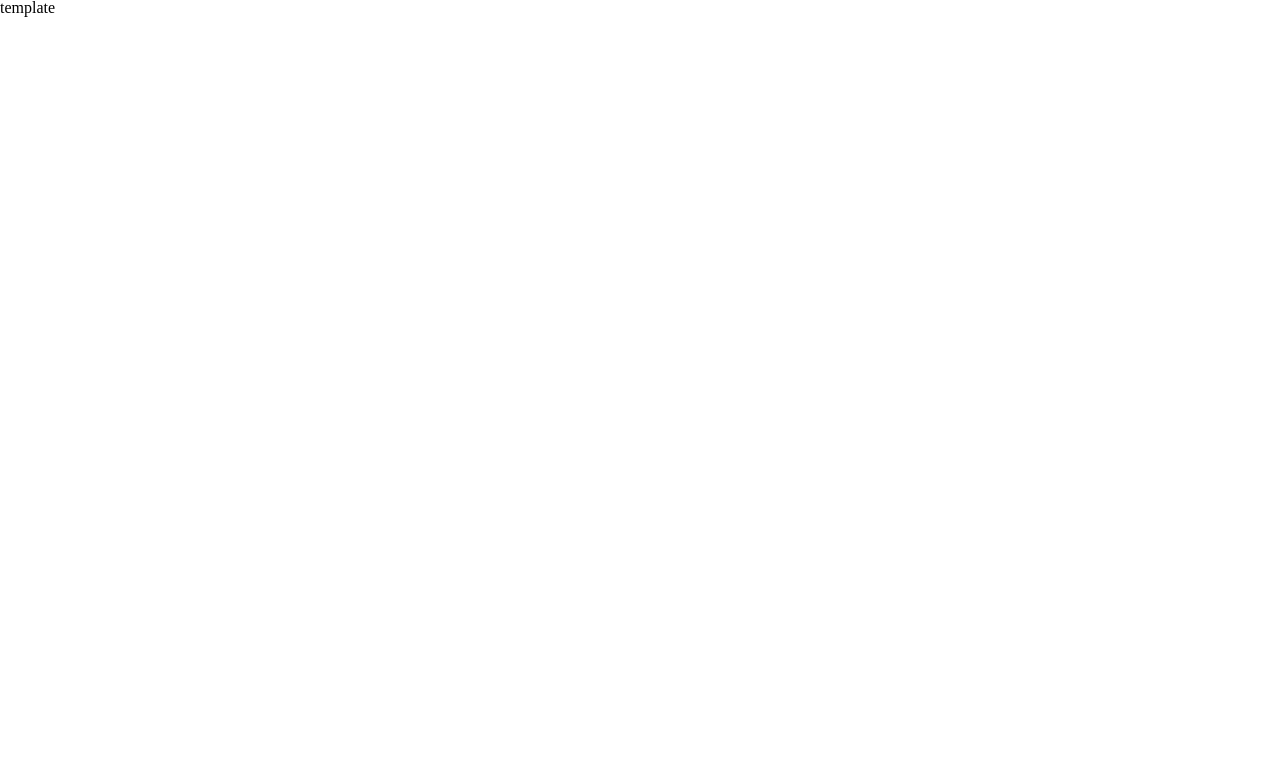
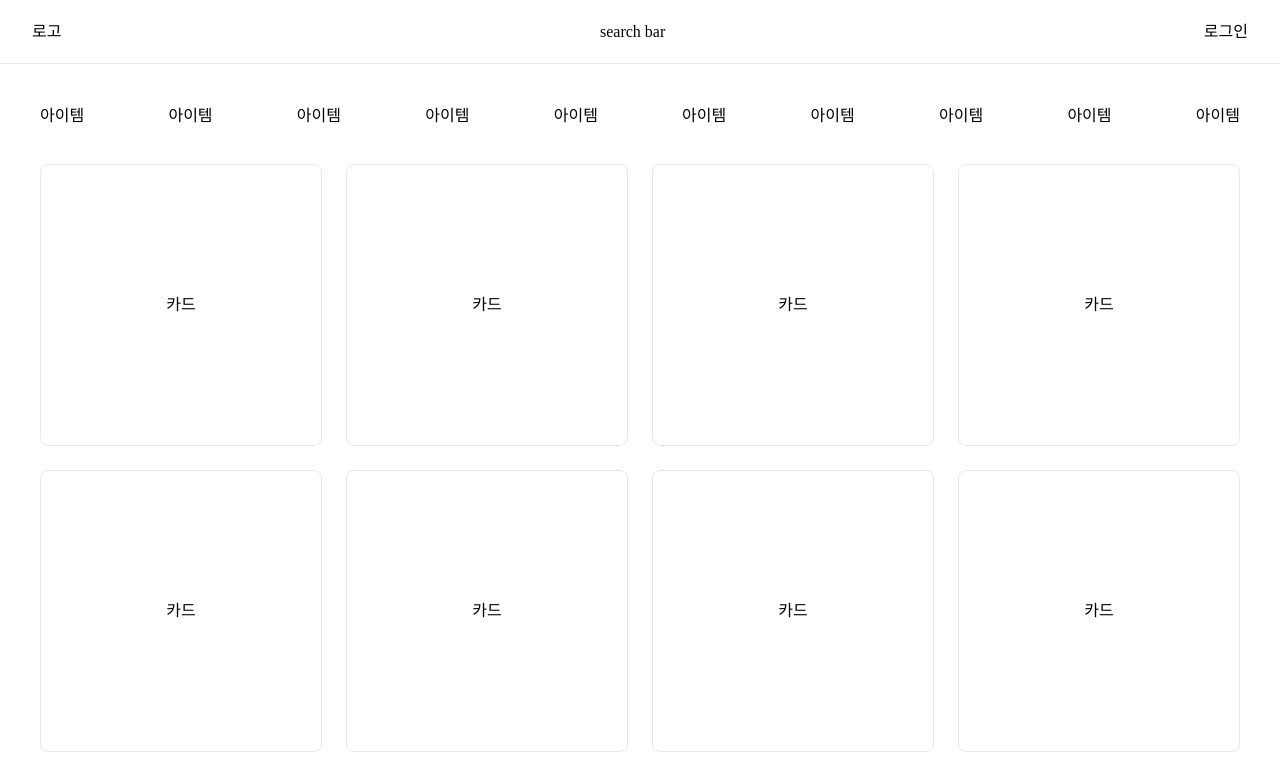
Before and after one commit to Lee-Yeseul/new-project, a React (Vite) app: page / in a window 1280 px wide. Shown: the top 774 px of the page. Built offline with nearby package versions, Linux system fonts and the light colour scheme.

Commit message:
feature : homepage layout

```diff
--- a/src/App.tsx
+++ b/src/App.tsx
@@ -1,8 +1,21 @@
+import Layout from "./components/Layout";
+import HomePage from "./pages/HomePage";
+
+/**
+ * 대시보드
+ * 인스타 그램 따라하기
+ * 540px 모바일
+ * 745px 태블릿
+ * 1120px 웹
+ *
+ */
 function App() {
   return (
-    <>
-      <div>template</div>
-    </>
+    <Layout>
+      <div className="mt-5">
+        <HomePage />
+      </div>
+    </Layout>
   );
 }
 
--- /dev/null
+++ b/src/components/HomePage/Dashboard/index.tsx
@@ -0,0 +1,12 @@
+import Card from "@src/components/common/Card";
+
+export default function Dashboard() {
+  const tempCard = Array.from({ length: 20 }, (_, index) => index + 1);
+  return (
+    <div className="grid grid-cols-4 grid-rows-3 gap-6">
+      {tempCard.map((id) => (
+        <Card key={id} />
+      ))}
+    </div>
+  );
+}
--- /dev/null
+++ b/src/components/HomePage/Filter/Item.tsx
@@ -0,0 +1,3 @@
+export default function Item() {
+  return <div>아이템</div>;
+}
--- /dev/null
+++ b/src/components/HomePage/Filter/index.tsx
@@ -0,0 +1,13 @@
+import Item from "./Item";
+
+export default function Filter() {
+  const tempItem = Array.from({ length: 10 }, (_, index) => index + 1);
+
+  return (
+    <div className="flex justify-between items-center h-16 gap-3">
+      {tempItem.map((id) => (
+        <Item key={id} />
+      ))}
+    </div>
+  );
+}
--- /dev/null
+++ b/src/components/Layout/Header.tsx
@@ -0,0 +1,11 @@
+export default function Header() {
+  return (
+    <header className="fixed top-0 left-0 w-full h-16 border-solid border-b-[1px] border-gray-200 z-10 bg-white">
+      <div className="h-full flex items-center px-8 justify-between">
+        <div>로고</div>
+        <div>search bar</div>
+        <div>로그인</div>
+      </div>
+    </header>
+  );
+}
--- /dev/null
+++ b/src/components/Layout/index.tsx
@@ -0,0 +1,14 @@
+import Header from "./Header";
+
+interface LayoutProps {
+  children: React.ReactNode;
+}
+
+export default function Layout({ children }: LayoutProps) {
+  return (
+    <div>
+      <Header />
+      <main className="pt-16">{children}</main>
+    </div>
+  );
+}
--- /dev/null
+++ b/src/components/common/Card.tsx
@@ -0,0 +1,7 @@
+export default function Card() {
+  return (
+    <div className="aspect-square flex items-center justify-center border-[1px] border-solid border-gray-200 rounded-lg">
+      카드
+    </div>
+  );
+}
--- /dev/null
+++ b/src/pages/HomePage/index.tsx
@@ -0,0 +1,13 @@
+import Dashboard from "@src/components/HomePage/Dashboard";
+import Filter from "@src/components/HomePage/Filter";
+
+export default function HomePage() {
+  return (
+    <div className="w-full px-10">
+      <Filter />
+      <div className="pt-4">
+        <Dashboard />
+      </div>
+    </div>
+  );
+}
```
